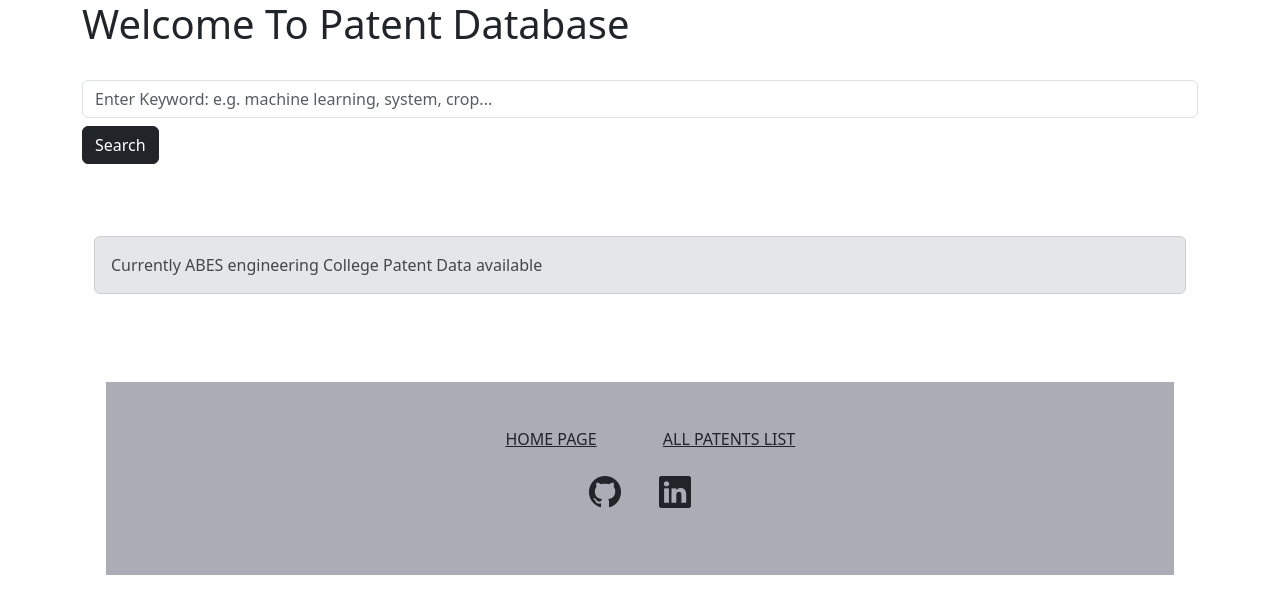
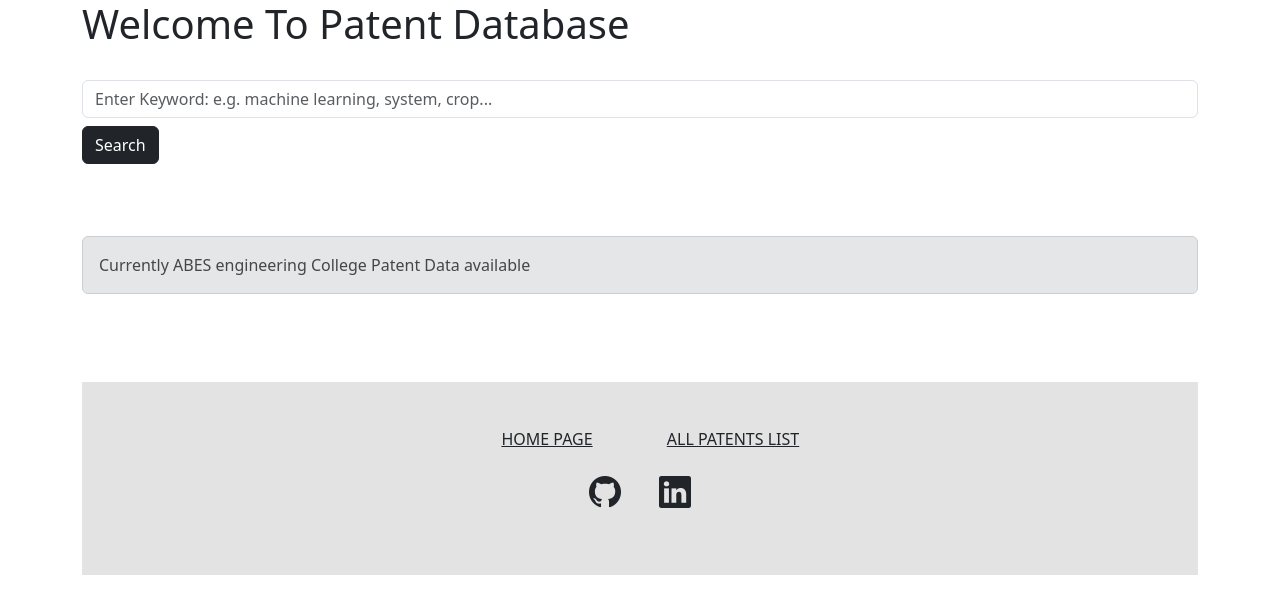
Before and after one commit to v-rana/django_web_app, a Django app: page / in a window 1280 px wide. Shown: the top 614 px of the page. Run offline with Django 5.2, Linux system fonts and the light colour scheme; parts of the project's set-up code (start-up, migrations or seed data) failed here and were passed over.

Commit message:
added footer in base html

```diff
--- a/Main_Functions/templates/base.html
+++ b/Main_Functions/templates/base.html
@@ -13,6 +13,7 @@
         {% include 'search_bar.html' %}
     {% block content %}
     {% endblock %}
+    {% include 'footer.html' %}
     </div>
     <script src="https://cdn.jsdelivr.net/npm/bootstrap@5.3.2/dist/js/bootstrap.bundle.min.js" integrity="sha384-C6RzsynM9kWDrMNeT87bh95OGNyZPhcTNXj1NW7RuBCsyN/o0jlpcV8Qyq46cDfL" crossorigin="anonymous"></script>
 </body>
--- a/Main_Functions/templates/footer.html
+++ b/Main_Functions/templates/footer.html
@@ -1,8 +1,8 @@
 <br>
 
-<div class="container my-5">
+
     <!-- Footer -->
-    <footer class="text-center text-white" style="background-color: #aaacb6">
+    <footer class="text-center text-white" style="background-color: #e3e3e4">
       <!-- Grid container -->
       <div class="container">
         <!-- Section: Links -->
@@ -41,4 +41,3 @@
 
     </footer>
     <!-- Footer -->
-  </div>
--- a/Main_Functions/templates/index.html
+++ b/Main_Functions/templates/index.html
@@ -15,10 +15,10 @@
 </style>
 <br><br>
 
-<div class="container ">
+
     <div class="alert alert-secondary blink-text">
         Currently ABES engineering College Patent Data available
     </div>
-    {% include 'footer.html' %}
-</div>
+
+
 {% endblock %}
--- a/Main_Functions/templates/patent_list.html
+++ b/Main_Functions/templates/patent_list.html
@@ -30,8 +30,8 @@
             </tr>
         {% endfor %}
     </tbody>
+    {% include 'footer.html' %}
 </table>
 
-</body>
-</html>
+
 {% endblock %}
--- a/Main_Functions/templates/search_res.html
+++ b/Main_Functions/templates/search_res.html
@@ -31,4 +31,5 @@
             <li>No results found.</li> -->
 
     </table>
+
 {% endblock %}
```
